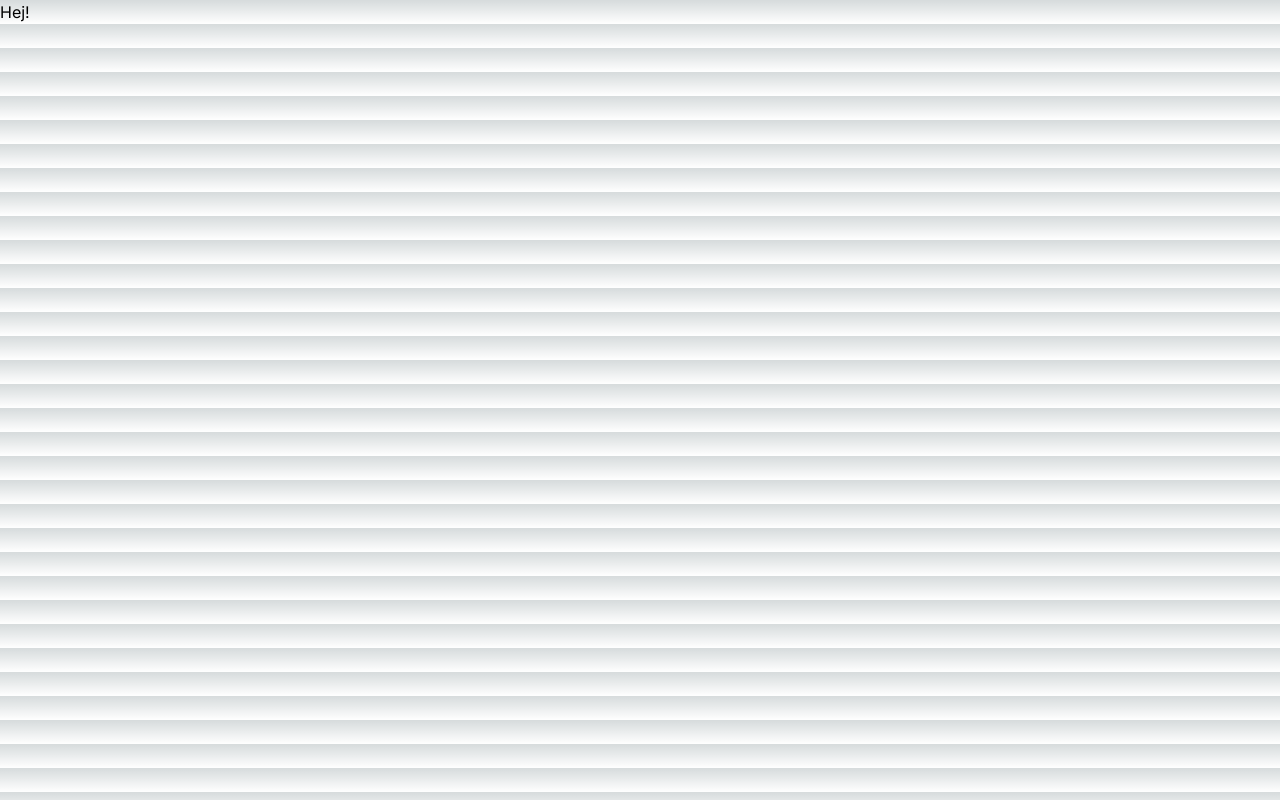
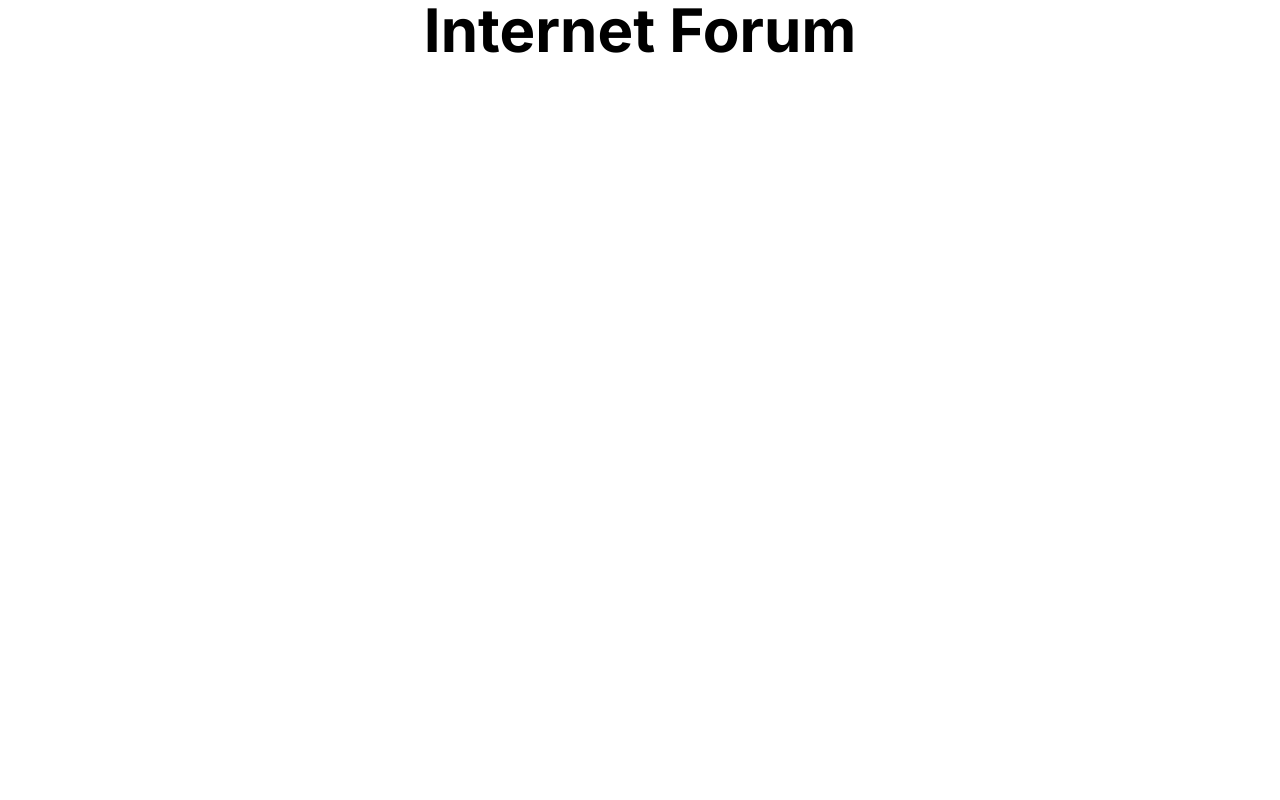
Before and after one commit to JanineEsc/Gruppuppgift-ts, a Next.js app in the folder internet-forum/: page / in a window 1280 px wide. Built offline with nearby package versions, Linux system fonts and the light colour scheme.

Commit message:
create base threads

```diff
--- /dev/null
+++ b/internet-forum/app/create/page.tsx
@@ -0,0 +1,6 @@
+
+export default function Create() {
+    return (
+       <h1 className="font-bold text-center text-6xl">Create</h1>
+    );
+  }
--- a/internet-forum/app/globals.css
+++ b/internet-forum/app/globals.css
@@ -1,33 +1,3 @@
 @tailwind base;
 @tailwind components;
 @tailwind utilities;
-
-:root {
-  --foreground-rgb: 0, 0, 0;
-  --background-start-rgb: 214, 219, 220;
-  --background-end-rgb: 255, 255, 255;
-}
-
-@media (prefers-color-scheme: dark) {
-  :root {
-    --foreground-rgb: 255, 255, 255;
-    --background-start-rgb: 0, 0, 0;
-    --background-end-rgb: 0, 0, 0;
-  }
-}
-
-body {
-  color: rgb(var(--foreground-rgb));
-  background: linear-gradient(
-      to bottom,
-      transparent,
-      rgb(var(--background-end-rgb))
-    )
-    rgb(var(--background-start-rgb));
-}
-
-@layer utilities {
-  .text-balance {
-    text-wrap: balance;
-  }
-}
--- a/internet-forum/app/page.tsx
+++ b/internet-forum/app/page.tsx
@@ -2,6 +2,6 @@ import Image from "next/image";
 
 export default function Home() {
   return (
-     <p>Hej!</p>
+     <h1 className="font-bold text-center text-6xl">Internet Forum</h1>
   );
 }
--- /dev/null
+++ b/internet-forum/app/threads/page.tsx
@@ -0,0 +1,6 @@
+
+export default function Threads() {
+    return (
+       <h1 className="font-bold text-center text-6xl">Threads</h1>
+    );
+  }
```
